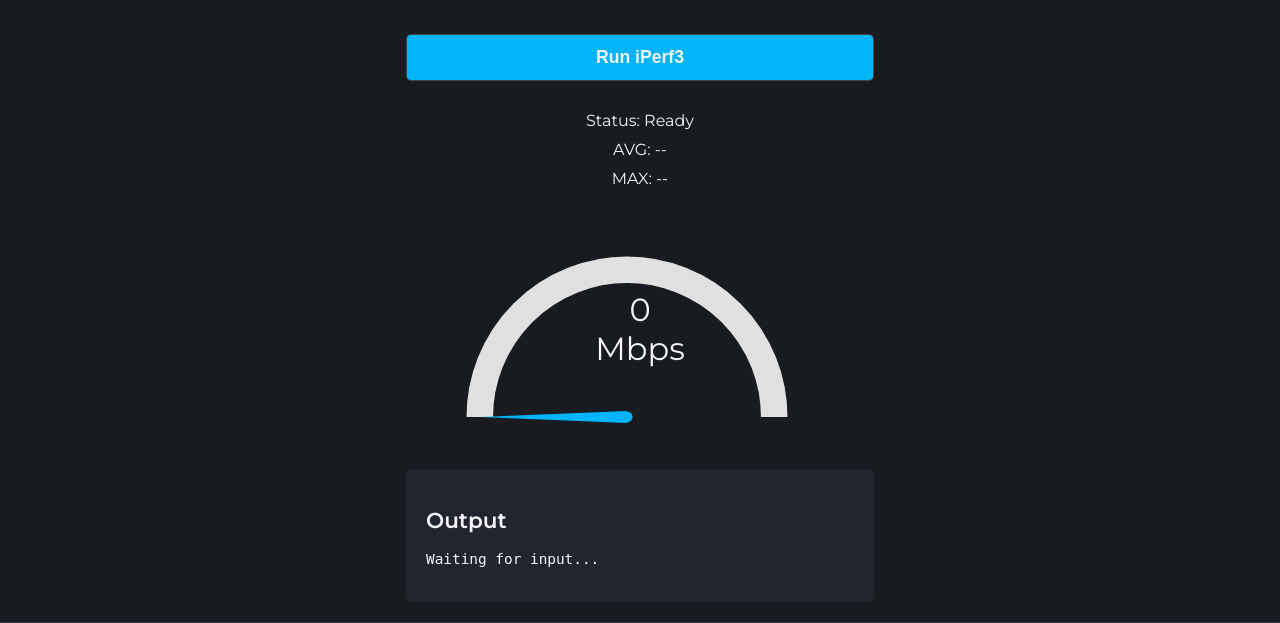
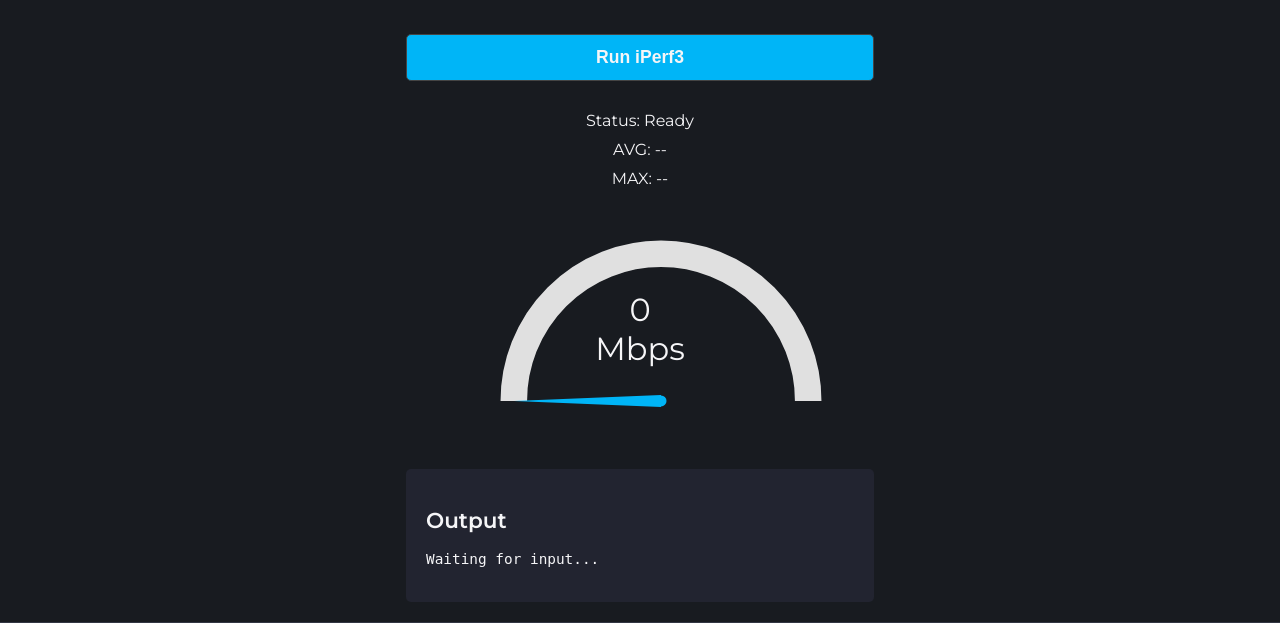
Before and after one commit to R0GGER/iperf3-webui, a Flask app: page / in a window 1280 px wide. Shown: the part 685-1308 px from the top of the page. Run offline with Flask 3, Linux system fonts and the light colour scheme.

Commit message:
FIX: center the speedometer

```diff
--- a/static/styles.css
+++ b/static/styles.css
@@ -314,13 +314,14 @@
     height: 200px; */
 }
 
-#speedometer {
+.speedometer {
     /* width: 100%;
     height: 100%; */
     display: block;
     width: 100%;
     max-width: 442px;
     height: auto;
+    transform: translate(34px, -16px);
 
 }
 
--- a/templates/index.html
+++ b/templates/index.html
@@ -153,7 +153,7 @@
         </div>
         <!-- Speedometer Dial Section -->
         <div class="speedometer-container">
-            <canvas id="speedometer"></canvas>
+            <canvas id="speedometer" class="speedometer"></canvas>
             <div class="number">
                 <div id="current-value">0</div>
                 <div class="units">Mbps</div>
```
